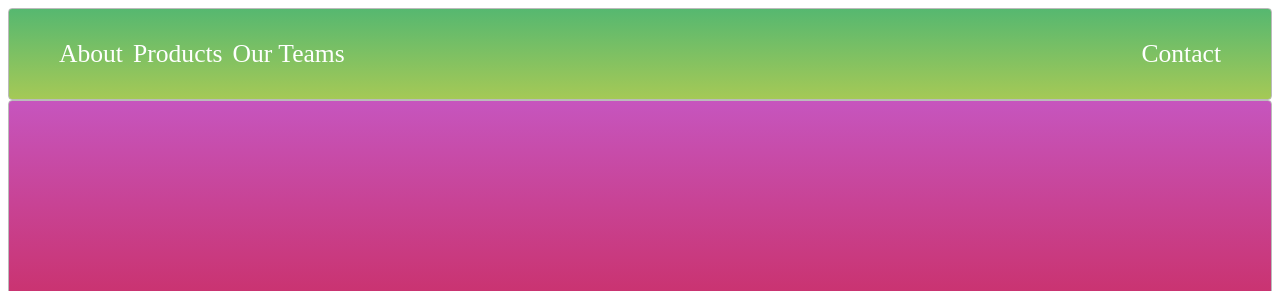
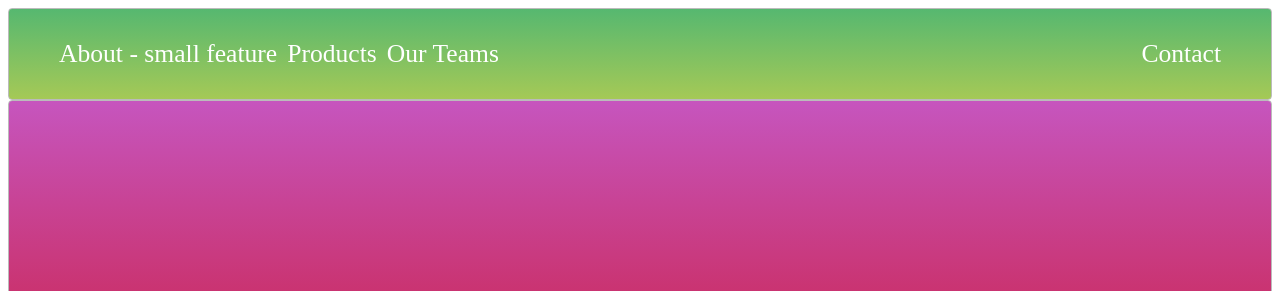
Before and after one commit to usingh2012/myLearningWS, a plain HTML site: page layout/index.html in a window 1280 px wide. Shown: the top 291 px of the page. Drawn offline with Linux system fonts and the light colour scheme.

Commit message:
smallfeature

```diff
--- a/layout/index.html
+++ b/layout/index.html
@@ -8,7 +8,7 @@
   <div class='app-container'>
     <div class="zone green">
       <ul class = 'navbar'>
-        <li>About</li>
+        <li>About - small feature</li>
         <li>Products</li>
         <li>Our Teams</li>
         <li>Contact</li>
```
